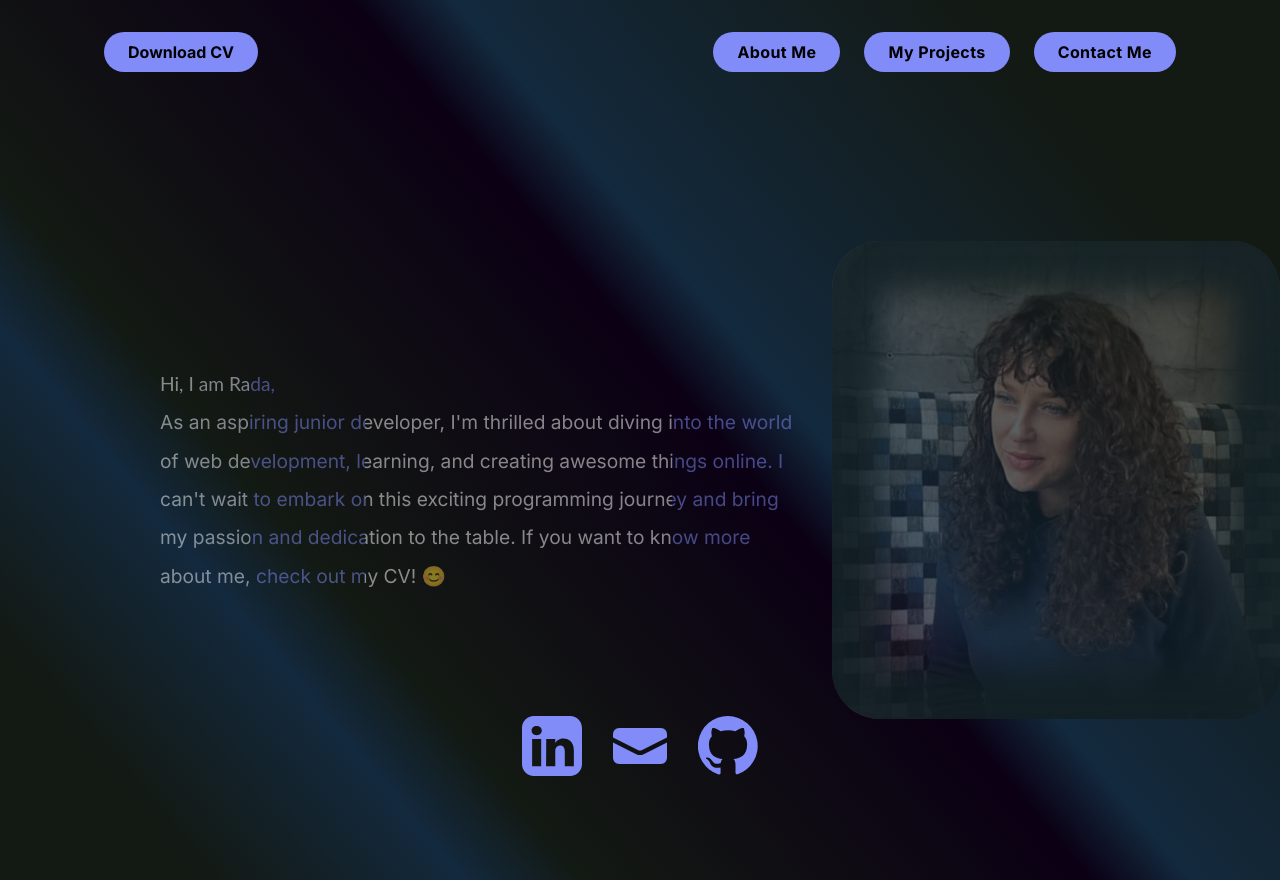
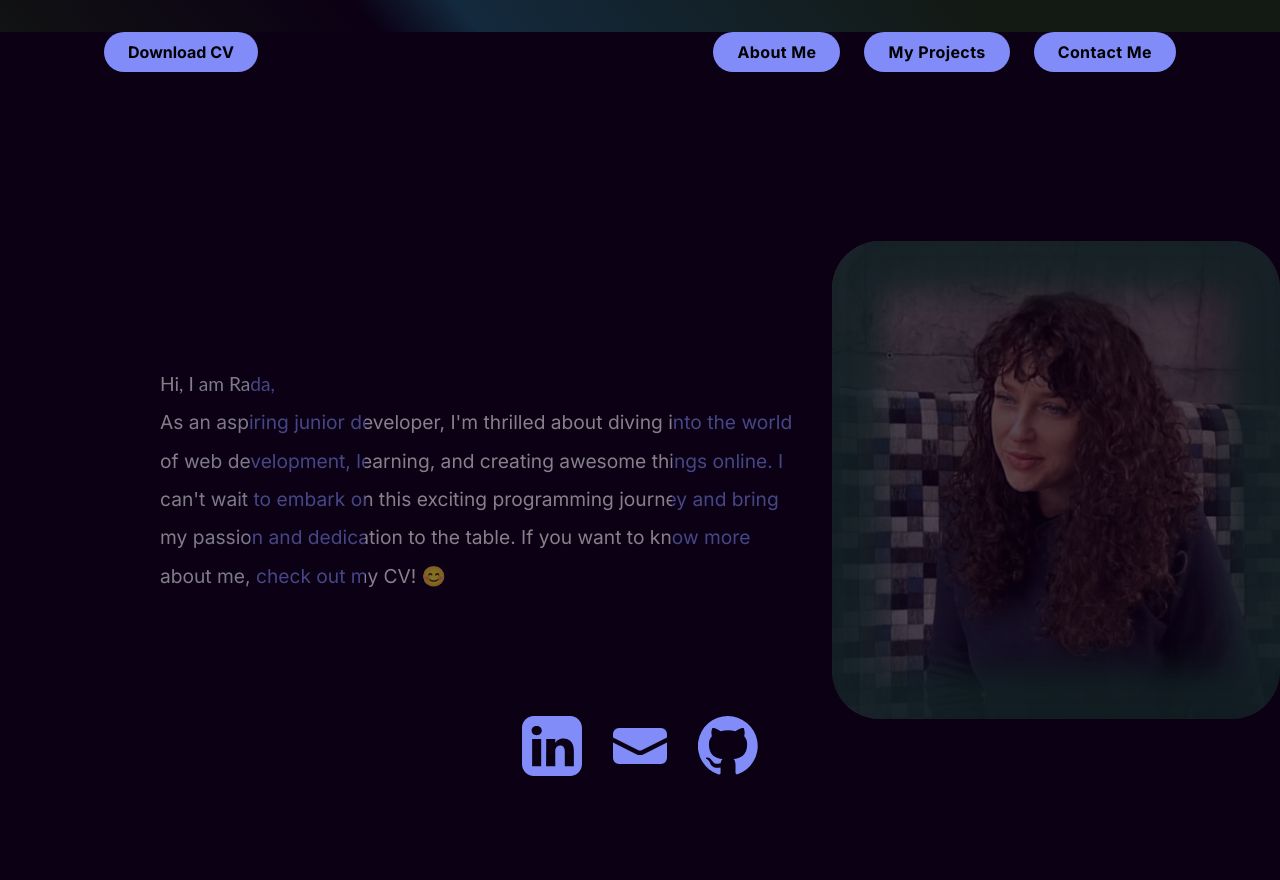
Before and after one commit to rada-ii/Portfolio-app-next.js-tailwindcss-typescript, a Next.js app: page / in a window 1280 px wide. Built offline with nearby package versions, Linux system fonts and the light colour scheme.

Commit message:
my project page corrections and conctact me v1

```diff
--- a/src/app/globals.css
+++ b/src/app/globals.css
@@ -17,7 +17,7 @@ body {
       rgba(0, 0, 0, 0.5),
       rgba(0, 0, 0, 0.5)
     ), */
-  /* url("/images/bg-image.jpg"); */
+  background-color: #0b0014;
 }
 
 /* html {
```
Also changed, not shown: public/images/image.jpg (added).
